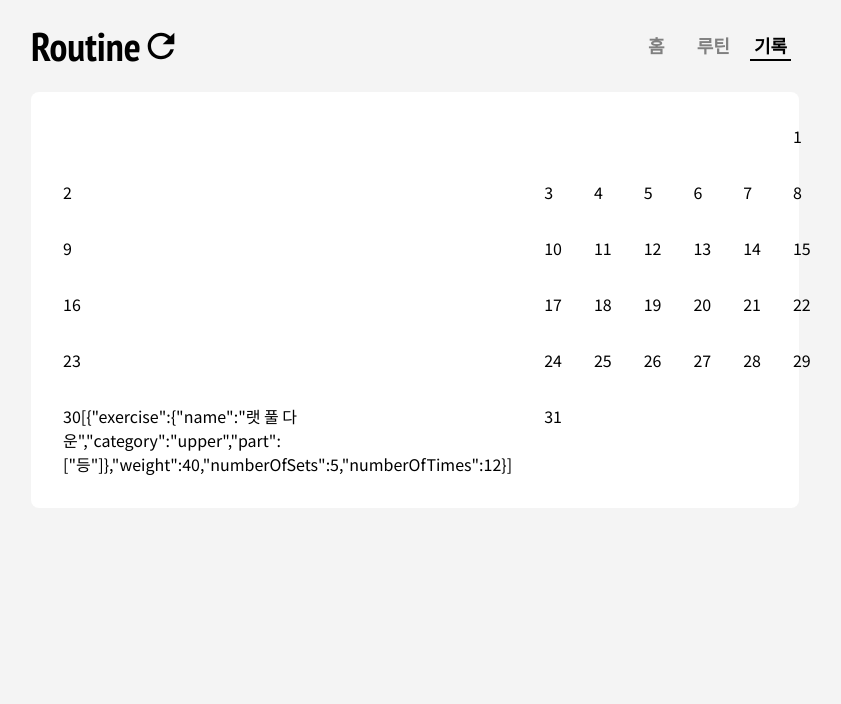
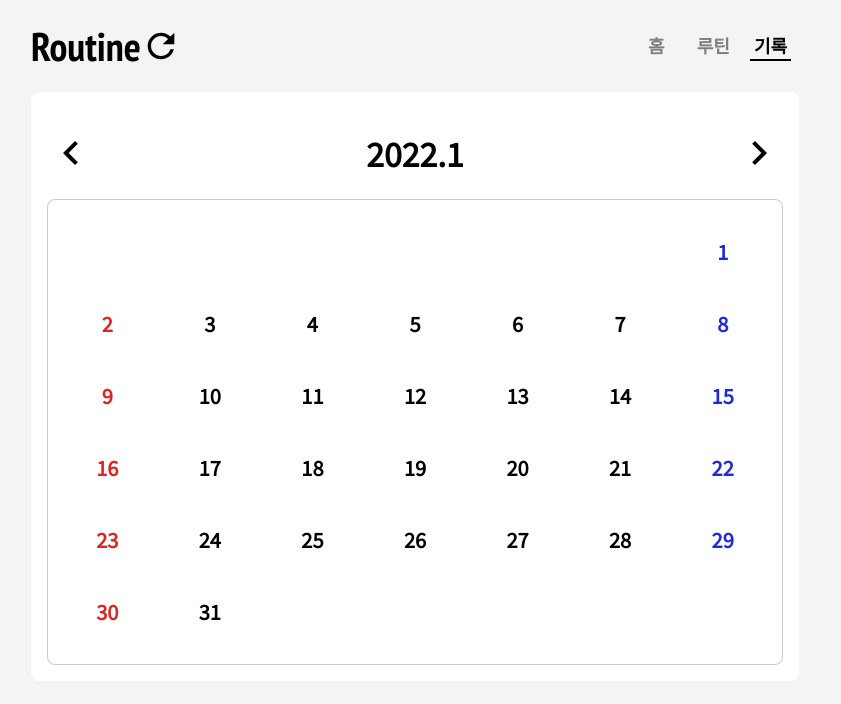
Before and after one commit to rheehot/fitness-app, a React (Create React App) app: page /record in a window 1280 px wide. Shown: the top 704 px of the page, without its empty margins (225-1066 px from the left). Built offline with nearby package versions, Linux system fonts and the light colour scheme.

Commit message:
Create a basic calendar page.

```diff
--- a/src/components/Home/Info.tsx
+++ b/src/components/Home/Info.tsx
@@ -6,11 +6,13 @@ import { MdCheck } from 'react-icons/md';
 import Button from 'lib/Button';
 import { useDispatch } from 'react-redux';
 import AlertModal from 'lib/AlertModal';
+import palette from 'lib/palette';
 
 const InfoBlock = styled.div<{ editing: boolean }>`
   position: relative;
   padding: 0.5rem;
-  border: 1px solid ${(props) => (props.editing ? '#00ffb3' : '#cccccc')};
+  border: 1px solid
+    ${(props) => (props.editing ? palette.green_main : palette.grey_main)};
   border-radius: 0.5rem;
   transition: border 0.2s;
   p {
@@ -20,7 +22,7 @@ const InfoBlock = styled.div<{ editing: boolean }>`
       border: none;
       border-radius: 0.25rem;
       margin-left: 0.25rem;
-      background: #eeeeee;
+      background: ${palette.grey_sub};
       font-size: 1rem;
     }
   }
@@ -36,7 +38,7 @@ const EditButton = styled.div`
 `;
 
 const CheckButton = styled(MdCheck)`
-  color: #00ffb3;
+  color: ${palette.green_main};
   font-size: 2rem;
   margin: -0.25rem;
 `;
--- a/src/components/Home/PerformRoutine.tsx
+++ b/src/components/Home/PerformRoutine.tsx
@@ -11,13 +11,14 @@ import { completePerform, initialPerform, toggleCheck } from 'modules/perform';
 import { addCompleteDay } from 'modules/user';
 import { dateToString } from 'lib/methods';
 import AlertModal from 'lib/AlertModal';
+import palette from 'lib/palette';
 
 const PerformRoutineBlock = styled.div`
   display: flex;
   flex-direction: column;
   gap: 0.5rem;
   padding: 0.5rem;
-  border: 1px solid #cccccc;
+  border: 1px solid ${palette.grey_main};
   border-radius: 0.5rem;
 `;
 
@@ -25,7 +26,7 @@ const PerformExerciseBlock = styled.div`
   display: flex;
   flex-wrap: wrap;
   align-items: center;
-  border: 1px solid #eeeeee;
+  border: 1px solid ${palette.grey_sub};
   border-radius: 0.5rem;
   overflow: hidden;
 `;
@@ -37,7 +38,8 @@ const ExerciseBlock = styled.div<{ completed: boolean }>`
   align-items: center;
   border-radius: 0 0 0.5rem 0;
   padding: 0.5rem;
-  background: ${(props) => (props.completed ? '#00ffb3' : '#eeeeee')};
+  background: ${(props) =>
+    props.completed ? palette.green_main : palette.grey_sub};
   transition: background 0.2s;
 `;
 
@@ -63,11 +65,11 @@ const CompleteButton = styled.button`
   padding: 0.5rem;
   border: none;
   border-radius: 0.5rem;
-  background: #eeeeee;
+  background: ${palette.grey_sub};
   font-size: 1.5rem;
   font-weight: bold;
   &:active {
-    background: #00ffb3;
+    background: ${palette.green_main};
   }
   cursor: pointer;
 `;
--- a/src/components/Record/RecordCalendar.tsx
+++ b/src/components/Record/RecordCalendar.tsx
@@ -1,52 +1,139 @@
-import React, { useState } from 'react';
+import React, { useEffect, useState } from 'react';
 import styled from '@emotion/styled';
 import { useSelector } from 'react-redux';
 import { userSelector } from 'modules/hooks';
 import { dateToString } from 'lib/methods';
+import palette from 'lib/palette';
+import { CompleteItem } from 'modules/user';
+import { MdNavigateBefore, MdNavigateNext } from 'react-icons/md';
+import Button from 'lib/Button';
 
-const RecordCalendarBlock = styled.div``;
+const RecordCalendarBlock = styled.div`
+  display: flex;
+  flex-direction: column;
+  align-items: center;
+`;
 
 const CalendarList = styled.ul`
   display: grid;
+  place-items: center;
+  row-gap: 1rem;
   grid-template-columns: repeat(7, 1fr);
+  width: 100%;
+  padding: 1rem 0.5rem;
+  border: 1px solid ${palette.grey_main};
+  border-radius: 0.5rem;
+  @media (min-width: 430px) {
+    row-gap: 2rem;
+    padding: 2rem 0.5rem;
+  }
 `;
 
-const CalendarItem = styled.li`
-  padding: 1rem;
+const CalendarItem = styled.li<{ performed: boolean }>`
+  display: flex;
+  justify-content: center;
+  align-items: center;
+  width: 1.75rem;
+  height: 1.75rem;
+  padding: 0.25rem;
+  border-radius: 50%;
+  background: ${(props) => (props.performed ? palette.green_main : '')};
+  font-size: 1rem;
+  font-weight: bold;
+  &:nth-of-type(7n + 1) {
+    color: ${palette.red};
+  }
+  &:nth-of-type(7n) {
+    color: ${palette.blue};
+  }
+  @media (min-width: 430px) {
+    font-size: 1.25rem;
+    width: 2.5rem;
+    height: 2.5rem;
+  }
 `;
 
-type RecordCalendarProps = {
-  initialMonth: number;
-};
+const CalendarHeader = styled.div`
+  display: flex;
+  justify-content: space-between;
+  align-items: center;
+  width: 100%;
+`;
 
-const RecordCalendar = ({ initialMonth }: RecordCalendarProps) => {
+const PrevButton = styled(MdNavigateBefore)`
+  font-size: 3rem;
+  border-radius: 50%;
+  &:hover {
+    background: rgba(0, 0, 0, 0.1);
+  }
+`;
+const NextButton = styled(MdNavigateNext)`
+  font-size: 3rem;
+  border-radius: 50%;
+  &:hover {
+    background: rgba(0, 0, 0, 0.1);
+  }
+`;
+
+const RecordCalendar = () => {
   const users = useSelector(userSelector);
-  const [month, setMonth] = useState(initialMonth);
-  const dates = [];
+  const [year, setYear] = useState(new Date().getFullYear());
+  const [month, setMonth] = useState(new Date().getMonth());
+  const [records, setRecords] = useState<CompleteItem[]>([]);
 
-  // initial calendar.
-  const firstDate = new Date();
-  firstDate.setDate(1);
+  const increaseMonth = () => {
+    if (month === 11) {
+      setYear(year + 1);
+      setMonth(0);
+    } else setMonth(month + 1);
+  };
+  const decreaseMonth = () => {
+    if (month === 0) {
+      setYear(year - 1);
+      setMonth(11);
+    } else setMonth(month - 1);
+  };
 
-  for (let i = 0; i < 7; i += 1) if (i < firstDate.getDay()) dates.push({});
+  useEffect(() => {
+    const firstDate = new Date(year, month);
+    const tempRecords: CompleteItem[] = [];
+    firstDate.setDate(1);
 
-  const today = new Date();
-  while (firstDate.getMonth() === today.getMonth()) {
-    dates.push({
-      date: firstDate.getDate(),
-      list: users.completes.find((c) => c.date === dateToString(firstDate))
-        ?.list,
-    });
-    firstDate.setDate(firstDate.getDate() + 1);
-  }
+    for (let i = 0; i < 7; i += 1)
+      if (i < firstDate.getDay())
+        tempRecords.push({
+          date: `${-i}`,
+          list: [],
+        });
+
+    while (firstDate.getMonth() === month) {
+      const r = users.completes.find((c) => c.date === dateToString(firstDate));
+      tempRecords.push({
+        date: `${firstDate.getDate()}`,
+        list: r ? r.list : [],
+      });
+      firstDate.setDate(firstDate.getDate() + 1);
+    }
+    setRecords(tempRecords);
+  }, [year, month]);
 
   return (
     <RecordCalendarBlock>
+      <CalendarHeader>
+        <Button onClick={decreaseMonth}>
+          <PrevButton />
+        </Button>
+        <h1>
+          {year}.{month + 1}
+        </h1>
+        <Button onClick={increaseMonth}>
+          <NextButton />
+        </Button>
+      </CalendarHeader>
       <CalendarList>
-        {dates.map((d) => (
-          <CalendarItem key={d.date}>
-            {d.date}
-            {d.list?.length && JSON.stringify(d.list)}
+        {records.map((d) => (
+          <CalendarItem key={d.date} performed={d.list.length > 0}>
+            {+d.date > 0 && d.date}
           </CalendarItem>
         ))}
       </CalendarList>
--- a/src/components/Routine/AddExerciseModal.tsx
+++ b/src/components/Routine/AddExerciseModal.tsx
@@ -5,6 +5,7 @@ import { Exercise, addExercise, ExerciseItem } from 'modules/routine';
 import AlertModal from 'lib/AlertModal';
 import { categoryToKor } from 'lib/methods';
 import Button from 'lib/Button';
+import palette from 'lib/palette';
 import exerciseJSON from '../../data/exercise.json';
 
 const AddExerciseBlock = styled.div<{ visible: boolean }>`
@@ -42,7 +43,8 @@ const CategoryItemBlock = styled.li<{ checked: number }>`
   display: flex;
   justify-content: center;
   padding: 0.25rem;
-  border: 1px solid ${(props) => (props.checked ? '#00ffb3' : '#cccccc')};
+  border: 1px solid
+    ${(props) => (props.checked ? palette.green_main : palette.grey_main)};
   border-radius: 0.5rem;
   font-weight: ${(props) => props.checked && 'bold'};
   cursor: pointer;
@@ -52,7 +54,7 @@ const ExerciseListBlock = styled.ul`
   display: flex;
   flex-direction: column;
   overflow-y: scroll;
-  background: #eeeeee;
+  background: ${palette.grey_sub};
   gap: 0.5rem;
   padding: 0.5rem;
   height: 100%;
@@ -63,7 +65,7 @@ const ExerciseItemBlock = styled.li<{ isSelected: number }>`
   flex-direction: column;
   padding: 0.5rem;
   border-radius: 0.5rem;
-  background: ${(props) => (props.isSelected ? '#00ffb3' : 'white')};
+  background: ${(props) => (props.isSelected ? palette.green_main : 'white')};
   transition: background 0.2s;
 `;
 
@@ -95,7 +97,7 @@ const ButtonsBlock = styled.div`
   button {
     display: flex;
     padding: 0.25rem 0.5rem;
-    border: 1px solid #cccccc;
+    border: 1px solid ${palette.grey_main};
     border-radius: 0.5rem;
     background: white;
     font-size: 1.25rem;
@@ -111,12 +113,12 @@ const ButtonsBlock = styled.div`
     padding: 0.25rem 0.5rem;
     border: 1px solid transparent;
     color: white;
-    background: #00ffb3;
+    background: ${palette.green_main};
     font-size: 1.25rem;
   }
   .close {
     padding: 0.25rem 0.5rem;
-    border: 1px solid #cccccc;
+    border: 1px solid ${palette.grey_main};
     font-size: 1.25rem;
   }
 `;
--- a/src/components/Routine/RoutineItem.tsx
+++ b/src/components/Routine/RoutineItem.tsx
@@ -6,15 +6,17 @@ import { changeTitle, removeRoutine, Routine } from 'modules/routine';
 import { userSelector } from 'modules/hooks';
 import Button from 'lib/Button';
 import { numToDayOfWeek } from 'lib/methods';
+import palette from 'lib/palette';
 import { BsTriangleFill, BsStar, BsStarFill } from 'react-icons/bs';
 import { MdCheck } from 'react-icons/md';
 import { FaPencilAlt, FaTrashAlt } from 'react-icons/fa';
 import RoutineExerciseList from './RoutineExerciseList';
 
 const RoutineItemBlock = styled.li<{ visible: boolean; editing?: boolean }>`
-  height: ${(props) => (props.visible ? '40rem' : '2.8rem')};
+  height: ${(props) => (props.visible ? '40rem' : '3rem')};
   padding: 0.5rem;
-  border: 1px solid ${(props) => (props.editing ? '#00ffb3' : '#cccccc')};
+  border: 1px solid
+    ${(props) => (props.editing ? palette.green_main : palette.grey_main)};
   border-radius: 0.5rem;
   overflow: hidden;
   transition: border 0.2s, height 0.5s;
@@ -33,7 +35,7 @@ const RoutineItemBlock = styled.li<{ visible: boolean; editing?: boolean }>`
       overflow: hidden;
       input {
         min-width: 0;
-        font-size: 1.125rem;
+        font-size: 1.025rem;
         margin-right: 0.5rem;
       }
     }
@@ -50,8 +52,8 @@ const DaySpan = styled.div<{ dayIdx: number }>`
   margin: 0 0.25rem 0 0;
   font-weight: bold;
   color: ${(props) => {
-    if (props.dayIdx === 0) return 'red';
-    if (props.dayIdx === 6) return 'blue';
+    if (props.dayIdx === 0) return palette.red;
+    if (props.dayIdx === 6) return palette.blue;
     return 'black';
   }};
 `;
@@ -74,7 +76,8 @@ const RoutineDetailItem = styled.li<{ editing?: number }>`
   place-items: center;
   padding: 0.25rem;
   border-radius: 0.5rem;
-  background: ${(props) => (props.editing ? '#dcfff5' : '#eeeeee')};
+  background: ${(props) =>
+    props.editing ? palette.green_sub : palette.grey_sub};
   transition: background 0.2s;
   overflow: hidden;
   .list {
@@ -83,18 +86,19 @@ const RoutineDetailItem = styled.li<{ editing?: number }>`
 `;
 
 const RemoveRoutineButton = styled(FaTrashAlt)`
-  color: #df2323;
+  color: ${palette.red};
 `;
 
 const SetCurrentRoutineButton = styled(BsStar)``;
+
 const UnsetCurrentRoutineButton = styled(BsStarFill)`
-  color: #ffd900;
+  color: ${palette.yellow};
 `;
 
 const CheckButton = styled(MdCheck)`
-  color: #00ffb3;
+  margin: -0.25rem;
+  color: ${palette.green_main};
   font-size: 2rem;
-  margin: -0.25rem;
 `;
 
 type RoutineItemProps = {
--- /dev/null
+++ b/src/lib/palette.ts
@@ -0,0 +1,11 @@
+const palette = {
+  green_main: '#00ffb3',
+  green_sub: '#dcfff5',
+  grey_main: '#cccccc',
+  grey_sub: '#eeeeee',
+  red: '#df2323',
+  yellow: '#ffd900',
+  blue: '#1d2adb',
+};
+
+export default palette;
--- a/src/modules/user.ts
+++ b/src/modules/user.ts
@@ -2,7 +2,7 @@ import { createSlice } from '@reduxjs/toolkit';
 import { ExerciseItem } from 'modules/routine';
 import { Routine } from './routine';
 
-type completeItem = {
+export type CompleteItem = {
   date: string;
   list: ExerciseItem[];
 };
@@ -13,7 +13,7 @@ export type UserStateType = {
   birth: string;
   height: number;
   currentRoutine: Routine | null;
-  completes: completeItem[];
+  completes: CompleteItem[];
 };
 
 const initialState: UserStateType = {
@@ -24,7 +24,7 @@ const initialState: UserStateType = {
   currentRoutine: null,
   completes: [
     {
-      date: '2022-01-30',
+      date: '2022-02-09',
       list: [
         {
           exercise: {
@@ -66,7 +66,7 @@ export const userSlice = createSlice({
     setCurrentRoutine: (state, { payload }: { payload: Routine | null }) => {
       state.currentRoutine = payload;
     },
-    addCompleteDay: (state, { payload }: { payload: completeItem }) => {
+    addCompleteDay: (state, { payload }: { payload: CompleteItem }) => {
       state.completes.push(payload);
     },
   },
--- a/src/pages/Record.tsx
+++ b/src/pages/Record.tsx
@@ -5,7 +5,7 @@ import RecordCalendar from 'components/Record/RecordCalendar';
 const Record = () => {
   return (
     <Template>
-      <RecordCalendar initialMonth={2} />
+      <RecordCalendar />
     </Template>
   );
 };
```
Also changed, not shown: src/components/Routine/RoutineExerciseList.tsx (+14 -13 lines).
